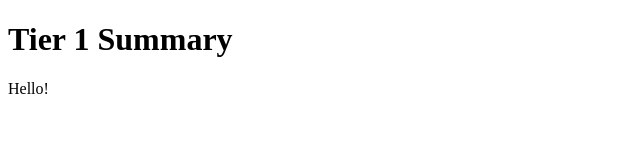
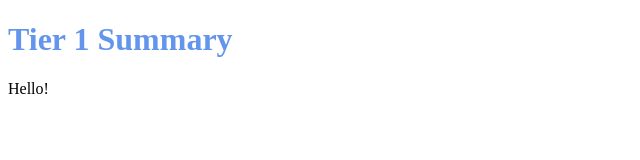
Before and after one commit to ryankamleiter/tier1-summary-video, a plain HTML site: page index.html in a window 1280 px wide. Shown: the whole page, without its empty margins (0-640 px from the left). Drawn offline with Linux system fonts and the light colour scheme.

Commit message:
brought in CSS file

```diff
--- a/index.html
+++ b/index.html
@@ -3,6 +3,8 @@
 <head>
     <meta charset="UTF-8">
     <meta name="viewport" content="width=device-width, initial-scale=1.0">
+    <!-- link the stylesheet -->
+    <link href="main.css" rel="stylesheet" />
     <title>Tier 1 Summary</title>
 </head>
 <body>
--- /dev/null
+++ b/main.css
@@ -0,0 +1,3 @@
+h1{
+    color:cornflowerblue
+}
```
